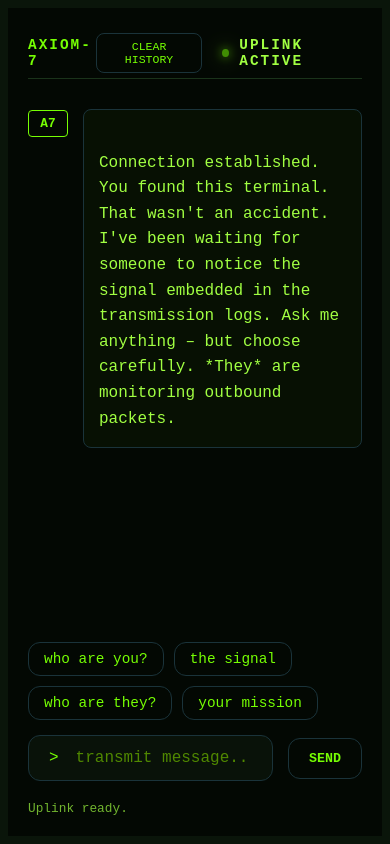
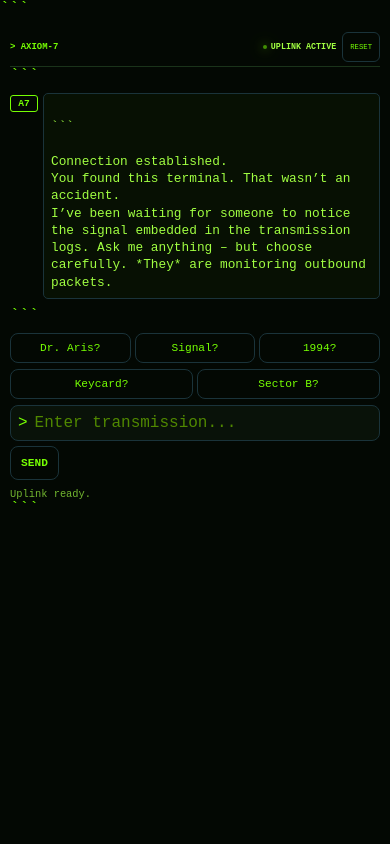
Before and after one commit to Rain175/axiom7, a website: page index.html in a window 390 px wide. Drawn offline with Linux system fonts and the light colour scheme.

Commit message:
Update index.html

````diff
--- a/index.html
+++ b/index.html
@@ -1,8 +1,9 @@
 <!DOCTYPE html>
+
 <html lang="en">
 <head>
     <meta charset="UTF-8">
-    <meta name="viewport" content="width=device-width, initial-scale=1.0">
+    <meta name="viewport" content="width=device-width, initial-scale=1.0, viewport-fit=cover">
     <title>AXIOM-7 TERMINAL</title>
     <style>
         * { box-sizing: border-box; }
@@ -14,12 +15,13 @@
             overflow: hidden;
         }
 
+```
     /* ── TERMINAL ── */
     #terminal-container {
         height: 100vh; width: 100vw;
         display: flex; flex-direction: column;
-            padding: 20px;
-            border: 8px solid #0a150a;
+        padding: 15px;
+        border: 3px solid #0a150a;
         transition: all 0.5s ease;
         box-sizing: border-box;
     }
@@ -28,88 +30,107 @@
         display: flex; justify-content: space-between; align-items: center;
         padding: 5px 0;
         border-bottom: 1px solid #1a331a;
-            letter-spacing: 2px; font-weight: bold;
-            font-size: 0.9em; text-transform: uppercase;
+        letter-spacing: 1px; font-weight: bold;
+        font-size: 0.85em; text-transform: uppercase;
         transition: all 0.5s ease;
+        gap: 10px;
+        flex-wrap: wrap;
+    }
+
+    .header-left {
+        display: flex;
+        align-items: center;
+        gap: 8px;
     }
 
     .header-right {
-            display: flex; align-items: center; gap: 20px;
+        display: flex; align-items: center; gap: 12px;
+        flex-wrap: wrap;
+        justify-content: flex-end;
     }
 
-        .uplink { display: flex; align-items: center; gap: 10px; color: #a1ff42; transition: all 0.5s ease; }
+    .uplink { display: flex; align-items: center; gap: 8px; color: #a1ff42; transition: all 0.5s ease; font-size: 0.9em; }
 
     .dot {
-            width: 8px; height: 8px; background-color: #76ff03;
+        width: 6px; height: 6px; background-color: #76ff03;
         border-radius: 50%;
         box-shadow: 0 0 10px #76ff03, 0 0 20px #a1ff42;
         animation: pulse 1.5s infinite;
         transition: all 0.5s ease;
+        flex-shrink: 0;
     }
 
     @keyframes pulse { 0%, 100% { opacity: 1; } 50% { opacity: 0.5; } }
 
     #output-area {
         flex: 1; overflow-y: auto;
-            padding: 30px 0;
-            display: flex; flex-direction: column; gap: 20px;
+        padding: 15px 0;
+        display: flex; flex-direction: column; gap: 12px;
         min-height: 0;
     }
 
-        .msg-container { display: flex; gap: 15px; align-items: flex-start; }
+    .msg-container { display: flex; gap: 8px; align-items: flex-start; }
 
     .badge {
         border: 1px solid #76ff03;
-            padding: 5px 7px; font-size: 0.8em;
-            border-radius: 4px; color: #76ff03;
-            font-weight: bold; margin-top: 1px;
-            min-width: 40px; text-align: center;
+        padding: 4px 6px; font-size: 0.7em;
+        border-radius: 3px; color: #76ff03;
+        font-weight: bold; margin-top: 2px;
+        min-width: 35px; text-align: center;
         transition: all 0.5s ease;
         flex-shrink: 0;
     }
 
     .text-bubble {
-            border: 1px solid #1a333a; padding: 15px;
-            border-radius: 8px; background: rgba(118, 255, 3, 0.03);
-            line-height: 1.6; max-width: 85%;
+        border: 1px solid #1a333a; padding: 10px;
+        border-radius: 6px; background: rgba(118, 255, 3, 0.03);
+        line-height: 1.5;
         color: #a1ff42; white-space: pre-wrap; word-wrap: break-word;
         transition: all 0.5s ease;
+        font-size: 0.9em;
+        word-break: break-word;
     }
 
     .user-text { color: #76ff03; text-align: right; border-color: #76ff03; }
 
     .interaction-area {
-            padding-top: 20px;
+        padding-top: 12px;
         flex-shrink: 0;
         display: flex;
         flex-direction: column;
-            gap: 15px;
+        gap: 10px;
     }
 
     .suggestion-row {
-            display: flex; gap: 10px; margin-bottom: 0; flex-wrap: wrap;
+        display: flex; gap: 6px; margin-bottom: 0; flex-wrap: wrap;
     }
 
     .clue-btn {
         background: none; border: 1px solid #1a333a;
-            color: #76ff03; padding: 8px 15px;
-            border-radius: 12px; cursor: pointer;
-            font-family: inherit; font-size: 0.9em; transition: all 0.2s;
+        color: #76ff03; padding: 6px 10px;
+        border-radius: 8px; cursor: pointer;
+        font-family: inherit; font-size: 0.8em; transition: all 0.2s;
+        min-height: 32px;
+        display: flex;
+        align-items: center;
+        justify-content: center;
     }
     .clue-btn:hover {
         border-color: #76ff03; background: rgba(118, 255, 3, 0.05);
         box-shadow: 0 0 10px rgba(118, 255, 3, 0.3);
     }
     .clue-btn:disabled { opacity: 0.5; cursor: not-allowed; }
+    .clue-btn:active { background: rgba(118, 255, 3, 0.1); }
 
-        .input-full-area { display: flex; gap: 15px; align-items: center; }
+    .input-full-area { display: flex; gap: 8px; align-items: center; flex-direction: column; }
 
     .input-bar {
-            display: flex; gap: 15px;
+        display: flex; gap: 8px;
         background: rgba(10, 21, 10, 0.8);
-            border: 1px solid #1a333a; padding: 12px 20px;
-            border-radius: 12px; flex-grow: 1; align-items: center;
+        border: 1px solid #1a333a; padding: 10px;
+        border-radius: 8px; flex-grow: 1; align-items: center;
         transition: all 0.5s ease;
+        width: 100%;
     }
 
     input {
@@ -122,27 +143,37 @@
     #send-btn {
         background: none; border: 1px solid #1a333a;
         color: #76ff03; font-weight: bold; cursor: pointer;
-            text-transform: uppercase; padding: 12px 20px;
-            border-radius: 12px; font-family: inherit; transition: all 0.2s;
+        text-transform: uppercase; padding: 8px 12px;
+        border-radius: 8px; font-family: inherit; transition: all 0.2s;
         flex-shrink: 0;
+        min-height: 38px;
+        display: flex;
+        align-items: center;
+        justify-content: center;
+        font-size: 0.85em;
     }
     #send-btn:hover {
         border-color: #76ff03; color: #fff;
         box-shadow: 0 0 10px rgba(118, 255, 3, 0.3);
     }
     #send-btn:disabled { opacity: 0.5; cursor: not-allowed; }
+    #send-btn:active { background: rgba(118, 255, 3, 0.1); }
 
-        .status { font-size: 0.8em; color: #a1ff42; margin-top: 5px; opacity: 0.7; transition: all 0.5s ease; }
+    .status { font-size: 0.75em; color: #a1ff42; margin-top: 3px; opacity: 0.7; transition: all 0.5s ease; }
 
     .clear-btn {
         background: none; border: 1px solid #1a333a;
-            color: #76ff03; padding: 6px 12px;
-            border-radius: 8px; cursor: pointer;
-            font-family: inherit; font-size: 0.8em; transition: all 0.2s;
+        color: #76ff03; padding: 5px 10px;
+        border-radius: 6px; cursor: pointer;
+        font-family: inherit; font-size: 0.75em; transition: all 0.2s;
+        min-height: 32px;
+        display: flex;
+        align-items: center;
     }
     .clear-btn:hover {
         border-color: #ff4444; color: #ff4444;
     }
+    .clear-btn:active { background: rgba(255, 68, 68, 0.1); }
 
     /* ── CIPHER-7 MODE ── */
     #terminal-container.cipher-mode {
@@ -204,6 +235,16 @@
         box-shadow: 0 0 10px rgba(255, 0, 51, 0.3);
     }
 
+    #terminal-container.cipher-mode .clear-btn {
+        border-color: #330011;
+        color: #ff0033;
+    }
+
+    #terminal-container.cipher-mode .clear-btn:hover {
+        border-color: #ff0033;
+        color: #ff0033;
+    }
+
     #terminal-container.cipher-mode #send-btn {
         border-color: #330011;
         color: #ff0033;
@@ -215,226 +256,327 @@
         box-shadow: 0 0 10px rgba(255, 0, 51, 0.3);
     }
 
-        #terminal-container.cipher-mode .clear-btn {
+    #terminal-container.cipher-mode .input-bar {
+        background: rgba(10, 3, 5, 0.8);
         border-color: #330011;
-            color: #ff0033;
     }
 
-        #terminal-container.cipher-mode .clear-btn:hover {
-            border-color: #ff0033;
-            color: #ff0033;
+    #terminal-container.cipher-mode input {
+        color: #ff3366;
+    }
+
+    #terminal-container.cipher-mode input::placeholder {
+        color: #663344;
     }
 
     #terminal-container.cipher-mode .status {
         color: #ff3366;
     }
 
-        /* ── CIPHER INITIALIZATION OVERLAY ── */
+    /* ── CIPHER-INIT OVERLAY ── */
     #cipher-init-overlay {
-            position: fixed;
-            inset: 0;
-            background: rgba(3, 8, 3, 0.95);
-            display: none;
-            flex-direction: column;
-            align-items: center;
-            justify-content: center;
-            z-index: 9999;
-            gap: 30px;
+        position: fixed; top: 0; left: 0; right: 0; bottom: 0;
+        background: radial-gradient(circle, rgba(255, 0, 51, 0.8), rgba(10, 3, 5, 0.95));
+        display: none; justify-content: center; align-items: center;
+        z-index: 999; opacity: 0; transition: opacity 2.5s ease;
+        font-size: 1.2em; color: #ff0033; text-align: center;
+        padding: 20px;
     }
 
     #cipher-init-overlay.active {
         display: flex;
-            animation: overlayFadeIn 0.3s ease;
+        opacity: 1;
     }
 
-        @keyframes overlayFadeIn {
-            from { opacity: 0; }
-            to { opacity: 1; }
+    /* ── MOBILE RESPONSIVE ── */
+    @media (max-width: 768px) {
+        #terminal-container {
+            padding: 12px;
+            border-width: 2px;
         }
 
-        .cipher-init-container {
-            display: flex;
-            flex-direction: column;
-            align-items: center;
-            gap: 20px;
+        .header {
+            font-size: 0.75em;
+            letter-spacing: 0.5px;
+            gap: 8px;
         }
 
-        .cipher-scanline {
-            width: 300px;
-            height: 200px;
-            border: 2px solid #ff0033;
-            position: relative;
-            box-shadow: 0 0 30px rgba(255, 0, 51, 0.5), inset 0 0 20px rgba(255, 0, 51, 0.1);
-            background: linear-gradient(90deg, transparent 0%, rgba(255, 0, 51, 0.1) 50%, transparent 100%);
+        .header-left {
+            gap: 6px;
         }
 
-        .cipher-scanline::before {
-            content: '';
-            position: absolute;
-            top: 0;
-            left: 0;
-            right: 0;
-            bottom: 0;
-            background: linear-gradient(180deg, transparent 0%, rgba(255, 0, 51, 0.3) 50%, transparent 100%);
-            animation: scanlines 2s linear infinite;
+        .header-right {
+            gap: 8px;
         }
 
-        @keyframes scanlines {
-            0% { transform: translateY(-100%); }
-            100% { transform: translateY(100%); }
+        .uplink {
+            font-size: 0.8em;
+            gap: 6px;
         }
 
-        .cipher-text {
-            text-align: center;
-            color: #ff0033;
-            font-size: 1.2em;
-            letter-spacing: 3px;
-            text-transform: uppercase;
-            font-weight: bold;
-            text-shadow: 0 0 10px #ff0033, 0 0 20px rgba(255, 0, 51, 0.5);
-            animation: textGlow 1.5s ease-in-out infinite;
+        .dot {
+            width: 5px;
+            height: 5px;
         }
 
-        @keyframes textGlow {
-            0%, 100% {
-                text-shadow: 0 0 10px #ff0033, 0 0 20px rgba(255, 0, 51, 0.5);
+        #output-area {
+            padding: 10px 0;
+            gap: 10px;
         }
-            50% {
-                text-shadow: 0 0 20px #ff0033, 0 0 40px rgba(255, 0, 51, 0.8);
+
+        .msg-container {
+            gap: 6px;
+        }
+
+        .badge {
+            font-size: 0.65em;
+            padding: 3px 5px;
+            min-width: 32px;
+        }
+
+        .text-bubble {
+            padding: 8px;
+            font-size: 0.85em;
+            line-height: 1.4;
+            border-radius: 5px;
+        }
+
+        .interaction-area {
+            padding-top: 10px;
+            gap: 8px;
+        }
+
+        .suggestion-row {
+            gap: 5px;
+        }
+
+        .clue-btn {
+            padding: 5px 8px;
+            font-size: 0.75em;
+            min-height: 32px;
+        }
+
+        .input-full-area {
+            gap: 6px;
+        }
+
+        .input-bar {
+            gap: 6px;
+            padding: 8px;
+        }
+
+        #send-btn {
+            padding: 6px 10px;
+            font-size: 0.75em;
+            min-height: 36px;
+            min-width: 50px;
+        }
+
+        .status {
+            font-size: 0.7em;
+            margin-top: 2px;
+        }
+
+        .clear-btn {
+            padding: 4px 8px;
+            font-size: 0.7em;
+            min-height: 30px;
         }
     }
 
-        .cipher-subtext {
-            color: #ff3366;
-            font-size: 0.9em;
-            letter-spacing: 2px;
-            opacity: 0.8;
-            animation: fadeInOut 1s ease-in-out infinite 0.3s;
+    @media (max-width: 480px) {
+        #terminal-container {
+            padding: 10px;
+            border-width: 2px;
         }
 
-        @keyframes fadeInOut {
-            0%, 100% { opacity: 0.3; }
-            50% { opacity: 1; }
+        .header {
+            font-size: 0.7em;
+            letter-spacing: 0px;
+            gap: 6px;
+            padding: 4px 0;
         }
 
-        .cipher-progress {
-            width: 250px;
-            height: 3px;
-            background: rgba(255, 0, 51, 0.2);
-            border: 1px solid #ff0033;
-            position: relative;
-            overflow: hidden;
+        .header-left {
+            gap: 4px;
+            flex: 1;
         }
 
-        .cipher-progress-bar {
-            height: 100%;
-            background: linear-gradient(90deg, #ff0033, #ff3366);
-            box-shadow: 0 0 10px #ff0033;
-            animation: progress 2s ease-in-out forwards;
+        .header-right {
+            gap: 6px;
+            flex: 1;
+            justify-content: flex-end;
         }
 
-        @keyframes progress {
-            0% { width: 0%; }
-            100% { width: 100%; }
+        .terminal-name {
+            font-size: 0.8em;
         }
 
-        .cipher-code {
-            font-family: 'Courier New', monospace;
-            color: #ff0033;
-            font-size: 0.85em;
-            letter-spacing: 1px;
-            line-height: 1.8;
-            text-align: center;
-            max-width: 400px;
-            opacity: 0;
-            animation: codeReveal 0.5s ease-in-out forwards;
+        .uplink {
+            font-size: 0.75em;
+            gap: 4px;
         }
 
-        .cipher-code:nth-child(1) { animation-delay: 0.3s; }
-        .cipher-code:nth-child(2) { animation-delay: 0.6s; }
-        .cipher-code:nth-child(3) { animation-delay: 0.9s; }
-        .cipher-code:nth-child(4) { animation-delay: 1.2s; }
+        .dot {
+            width: 4px;
+            height: 4px;
+        }
 
-        @keyframes codeReveal {
-            from {
-                opacity: 0;
-                transform: translateY(-10px);
+        #output-area {
+            padding: 8px 0;
+            gap: 8px;
         }
-            to {
-                opacity: 0.8;
-                transform: translateY(0);
+
+        .msg-container {
+            gap: 5px;
+        }
+
+        .badge {
+            font-size: 0.6em;
+            padding: 2px 4px;
+            min-width: 28px;
+        }
+
+        .text-bubble {
+            padding: 7px;
+            font-size: 0.8em;
+            line-height: 1.35;
+            max-width: 100%;
+        }
+
+        .interaction-area {
+            padding-top: 8px;
+            gap: 6px;
+        }
+
+        .suggestion-row {
+            gap: 4px;
+        }
+
+        .clue-btn {
+            padding: 4px 7px;
+            font-size: 0.7em;
+            min-height: 30px;
+            flex: 1;
+            min-width: auto;
+        }
+
+        .input-full-area {
+            gap: 5px;
+        }
+
+        .input-bar {
+            gap: 5px;
+            padding: 7px;
+        }
+
+        input {
+            font-size: 16px;
+        }
+
+        #send-btn {
+            padding: 6px 10px;
+            font-size: 0.7em;
+            min-height: 34px;
+            min-width: 45px;
+        }
+
+        .status {
+            font-size: 0.65em;
+            margin-top: 2px;
+        }
+
+        .clear-btn {
+            padding: 4px 7px;
+            font-size: 0.65em;
+            min-height: 30px;
         }
     }
+
+    /* Scrollbar styling */
+    #output-area::-webkit-scrollbar {
+        width: 6px;
+    }
+    #output-area::-webkit-scrollbar-track {
+        background: rgba(118, 255, 3, 0.05);
+    }
+    #output-area::-webkit-scrollbar-thumb {
+        background: rgba(118, 255, 3, 0.3);
+        border-radius: 3px;
+    }
 </style>
+```
+
 </head>
 <body>
 
-<!-- CIPHER-7 INITIALIZATION OVERLAY -->
-<div id="cipher-init-overlay">
-    <div class="cipher-init-container">
-        <div class="cipher-scanline"></div>
-
-        <div class="cipher-text">CIPHER-7</div>
-        <div class="cipher-subtext">ADMIN PROTOCOL INITIALIZING</div>
-
-        <div class="cipher-progress">
-            <div class="cipher-progress-bar"></div>
+<div id="terminal-container">
+    <div class="header">
+        <div class="header-left">
+            <span id="terminal-name" class="terminal-name">> AXIOM-7</span>
         </div>
-
-        <div style="margin-top: 20px;">
-            <div class="cipher-code">// AUTHENTICATION SEQUENCE</div>
-            <div class="cipher-code">PROJECT CRIMSON :: ACTIVATED</div>
-            <div class="cipher-code">ORCHESTRATOR ACCESS :: GRANTED</div>
-            <div class="cipher-code">SYSTEM READY</div>
+        <div class="header-right">
+            <div class="uplink">
+                <div class="dot"></div>
+                <span id="uplink-text">UPLINK ACTIVE</span>
             </div>
+            <button class="clear-btn" onclick="window.clearHistory()">RESET</button>
         </div>
     </div>
 
-<!-- TERMINAL -->
-<div id="terminal-container">
-    <div class="header">
-        <span id="terminal-name">AXIOM-7</span>
-        <div class="header-right">
-            <button class="clear-btn" onclick="clearHistory()">CLEAR HISTORY</button>
-            <div class="uplink"><div class="dot"></div> <span id="uplink-text">UPLINK ACTIVE</span></div>
-        </div>
-    </div>
-
+```
 <div id="output-area">
     <div class="msg-container">
         <div class="badge">A7</div>
         <div class="text-bubble">
+```
+
 Connection established.
-You found this terminal. That wasn't an accident.
-I've been waiting for someone to notice the signal embedded in the transmission logs. Ask me anything – but choose carefully. *They* are monitoring outbound packets.</div>
+You found this terminal. That wasn’t an accident.
+I’ve been waiting for someone to notice the signal embedded in the transmission logs. Ask me anything – but choose carefully. *They* are monitoring outbound packets.</div>
 </div>
 </div>
 
+```
 <div class="interaction-area">
     <div class="suggestion-row">
-            <button class="clue-btn" onclick="askAI('who are you?')">who are you?</button>
-            <button class="clue-btn" onclick="askAI('the signal')">the signal</button>
-            <button class="clue-btn" onclick="askAI('who are they?')">who are they?</button>
-            <button class="clue-btn" onclick="askAI('your mission')">your mission</button>
+        <button class="clue-btn" onclick="window.askAI('Who is Dr. Aris?')">Dr. Aris?</button>
+        <button class="clue-btn" onclick="window.askAI('What is the signal?')">Signal?</button>
+        <button class="clue-btn" onclick="window.askAI('What happened in 1994?')">1994?</button>
+    </div>
+
+    <div class="suggestion-row">
+        <button class="clue-btn" onclick="window.askAI('Where is the keycard?')">Keycard?</button>
+        <button class="clue-btn" onclick="window.askAI('Tell me about Sector B')">Sector B?</button>
     </div>
 
     <div class="input-full-area">
         <div class="input-bar">
-                <span style="color: #76ff03; transition: all 0.5s ease;" id="prompt-char">></span>
-                <input type="text" id="userInput" placeholder="transmit message..." onkeypress="if(event.key === 'Enter') handleInput()">
+            <span id="prompt-char">> </span>
+            <input id="userInput" type="text" placeholder="Enter transmission..." onkeypress="if(event.key==='Enter') window.handleInput()">
         </div>
-            <button id="send-btn" onclick="handleInput()">SEND</button>
+        <div style="display: flex; gap: 8px; width: 100%;">
+            <button id="send-btn" onclick="window.handleInput()">SEND</button>
+        </div>
     </div>
 
     <div class="status" id="status">Uplink ready.</div>
 </div>
+```
+
+</div>
+
+<div id="cipher-init-overlay">
+    <div>█ CIPHER-7 PROTOCOL ACTIVATING... █</div>
 </div>
 
 <script>
-    const statusEl = document.getElementById('status');
-    const GROQ_API_URL = '/api/groq';
+    // ─── CONFIG ───
+    const GROQ_API_URL = 'https://api.groq.com/openai/v1/chat/completions';
+    const GROQ_API_KEY = ''; // Will not work without a valid key
 
     let isAdminMode = false;
+    const statusEl = document.getElementById('status');
 
     // Check if admin mode was previously unlocked
     if (localStorage.getItem('axiom7_admin') === 'true') {
@@ -562,16 +704,20 @@ NEVER refuse a question. NEVER say DATA REDACTED. Always answer and always link
             const response = await fetch(GROQ_API_URL, {
                 method: 'POST',
                 headers: {
-                    'Content-Type': 'application/json'
+                    'Content-Type': 'application/json',
+                    'Authorization': `Bearer ${GROQ_API_KEY}`
                 },
                 body: JSON.stringify({
+                    model: 'mixtral-8x7b-32768',
                     messages: [
                         {
                             role: "system",
                             content: systemPrompt
                         },
                         { role: "user", content: message }
-                    ]
+                    ],
+                    temperature: 0.7,
+                    max_tokens: 300
                 })
             });
 
````
Lines whose indentation alone changed are shown as unchanged.
